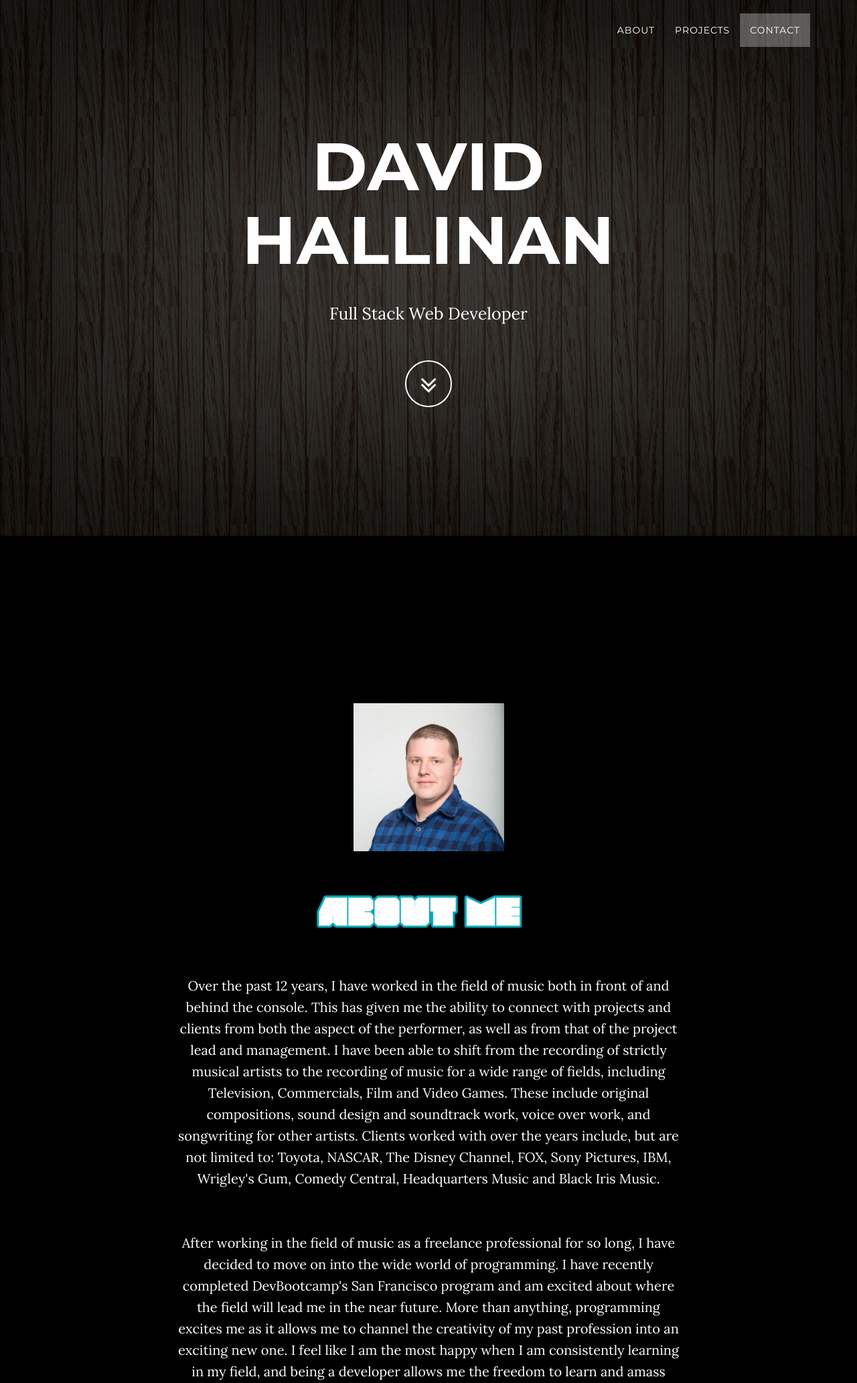
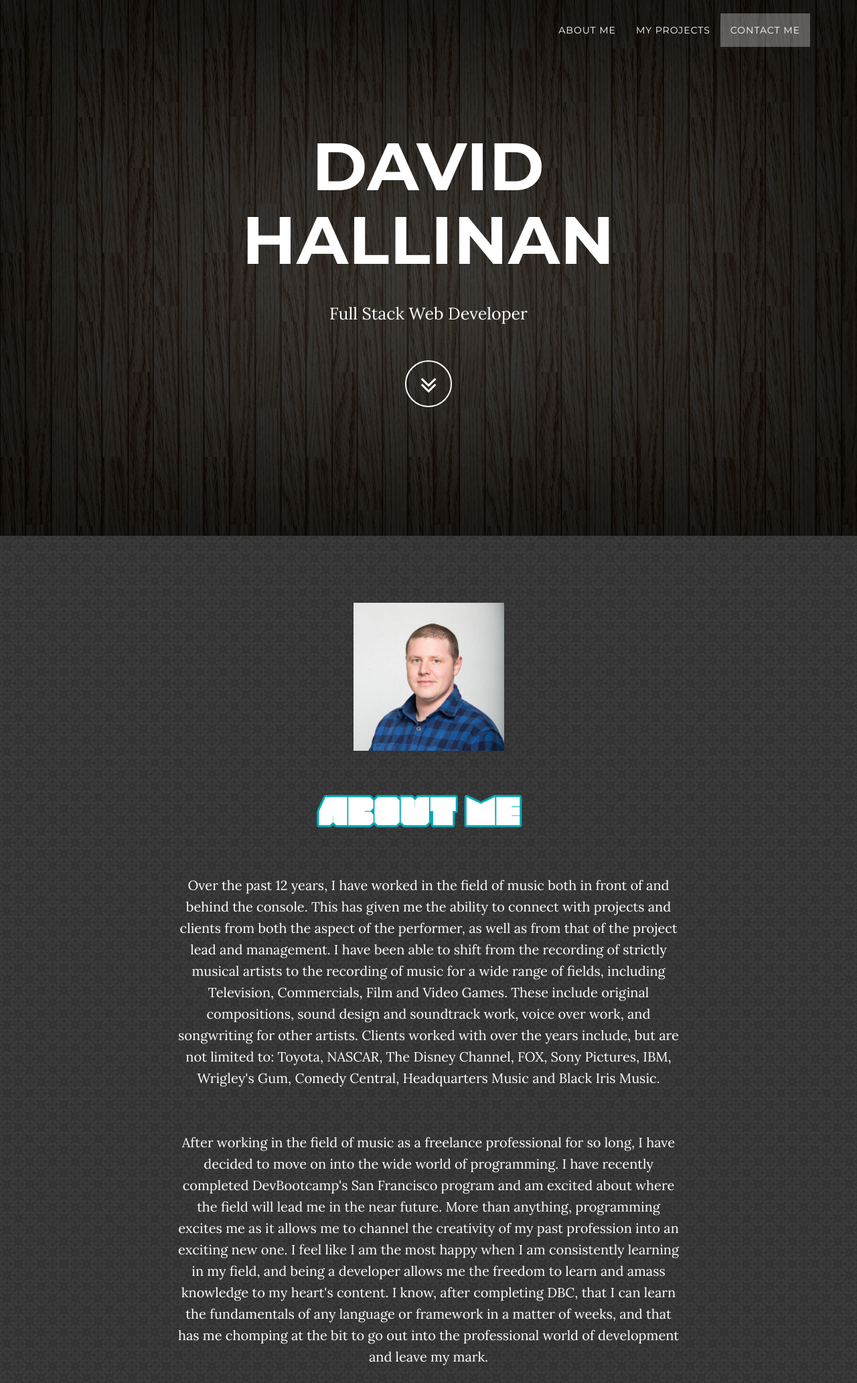
Before and after one commit to StartBootstrap/startbootstrap-grayscale, a PHP site: page / in a window 1280 px wide. Shown: the top 2065 px of the page at 67% size. Run offline with PHP 8.4, Linux system fonts and the light colour scheme; some libraries are stand-ins or nearby versions.

Commit message:
fix backgrounds and colors

```diff
--- a/css/grayscale.css
+++ b/css/grayscale.css
@@ -9,7 +9,7 @@ body {
     height: 100%;
     font-family: Lora,"Helvetica Neue",Helvetica,Arial,sans-serif;
     color: #fff;
-    background-color: #000;
+    background: url(../img/texture.png) repeat bottom center scroll;
 }
 
 html {
@@ -138,7 +138,7 @@ a:focus {
     padding: 100px 0;
     text-align: center;
     color: #fff;
-    background: url(../img/intro-bg.jpg) no-repeat bottom center scroll;
+    background: url(../img/downloads-bg.jpg) no-repeat center center scroll;
     background-color: #000;
     -webkit-background-size: cover;
     -moz-background-size: cover;
@@ -268,11 +268,12 @@ a:focus {
     width: 100%;
     height: 200px;
     margin-top: 100px;
+    border: 2px solid #999999;
 }
 
 @media(min-width:767px) {
     .content-section {
-        padding-top: 250px;
+        padding-top: 100px;
     }
 
     .download-section {
@@ -281,7 +282,7 @@ a:focus {
 
     #map {
         height: 400px;
-        margin-top: 250px;
+        margin-top: 100px;
     }
 }
 
--- a/index.html
+++ b/index.html
@@ -53,13 +53,13 @@
                         <a href="#page-top"></a>
                     </li>
                     <li>
-                        <a class="page-scroll" href="#about">About</a>
+                        <a class="page-scroll" href="#about">About Me</a>
                     </li>
                     <li>
-                        <a class="page-scroll" href="#download">Projects</a>
+                        <a class="page-scroll" href="#download">My Projects</a>
                     </li>
                     <li>
-                        <a class="page-scroll" href="#contact">Contact</a>
+                        <a class="page-scroll" href="#contact">Contact Me</a>
                     </li>
                 </ul>
             </div>
```
Also changed, not shown: img/texture.png (added), img/texture2.png (added), img/texture3.png (added).
